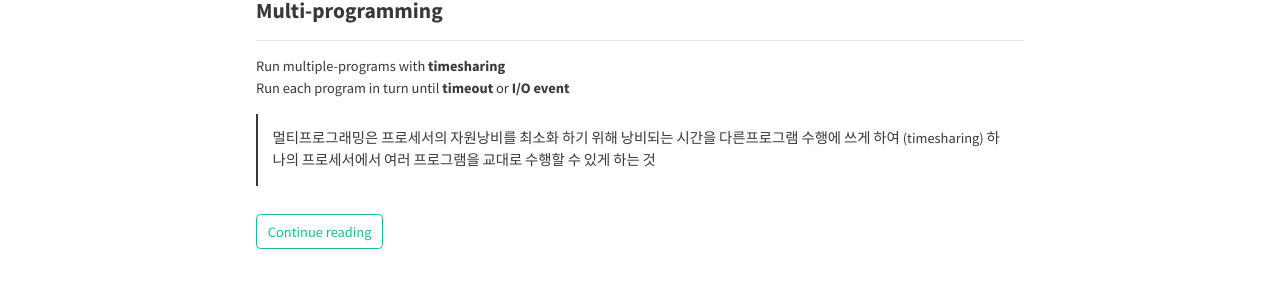
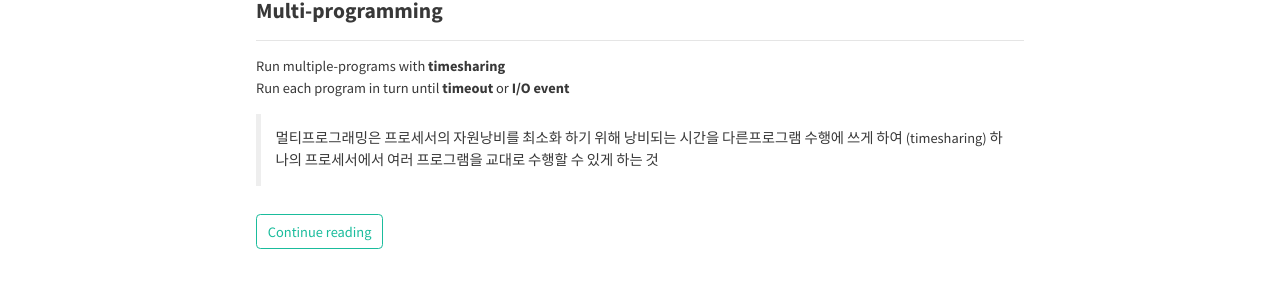
Before and after one commit to clapwatermelon/clapwatermelon.github.io, a Jekyll site: the page built from index.html, in a window 1280 px wide. Shown: the part 843-1147 px from the top of the page. Built offline with Jekyll 4.4.1, drawn with Linux system fonts in a browser that asks for light colours; nearby versions of some CDN libraries; the list of posts is cut into pages by our own code; comment, search, counter and statistics services are not loaded.

Commit message:
changed blockquote border color

```diff
--- a/_sass/base/_global.scss
+++ b/_sass/base/_global.scss
@@ -48,7 +48,7 @@ h4 {
   font-size: 1.15em;
 }
 blockquote {
-    border-left: 2px solid;
+    border-left: 5px solid #eee;
     padding: 1em 1em;
 }
 blockquote p:last-child,
```
